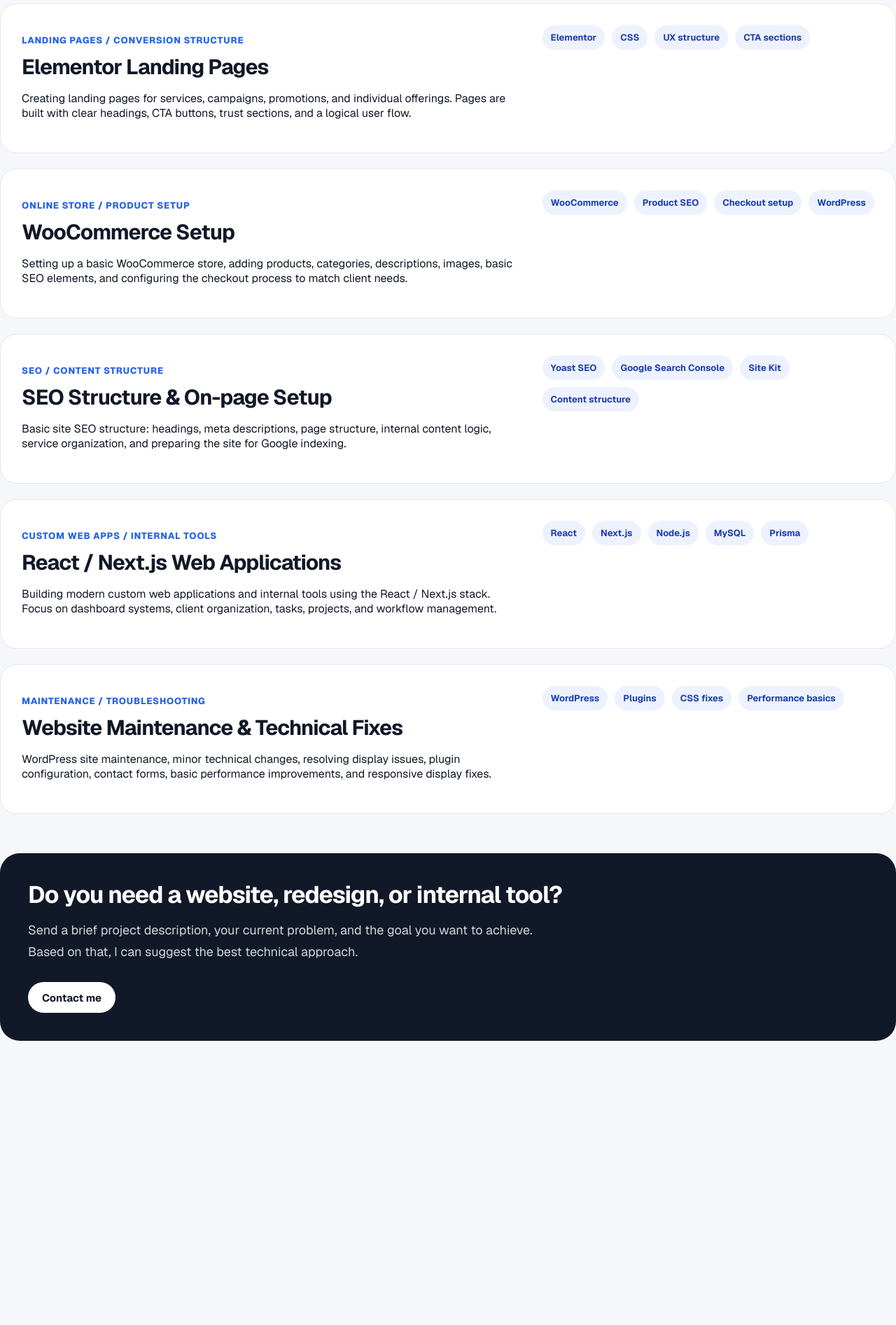
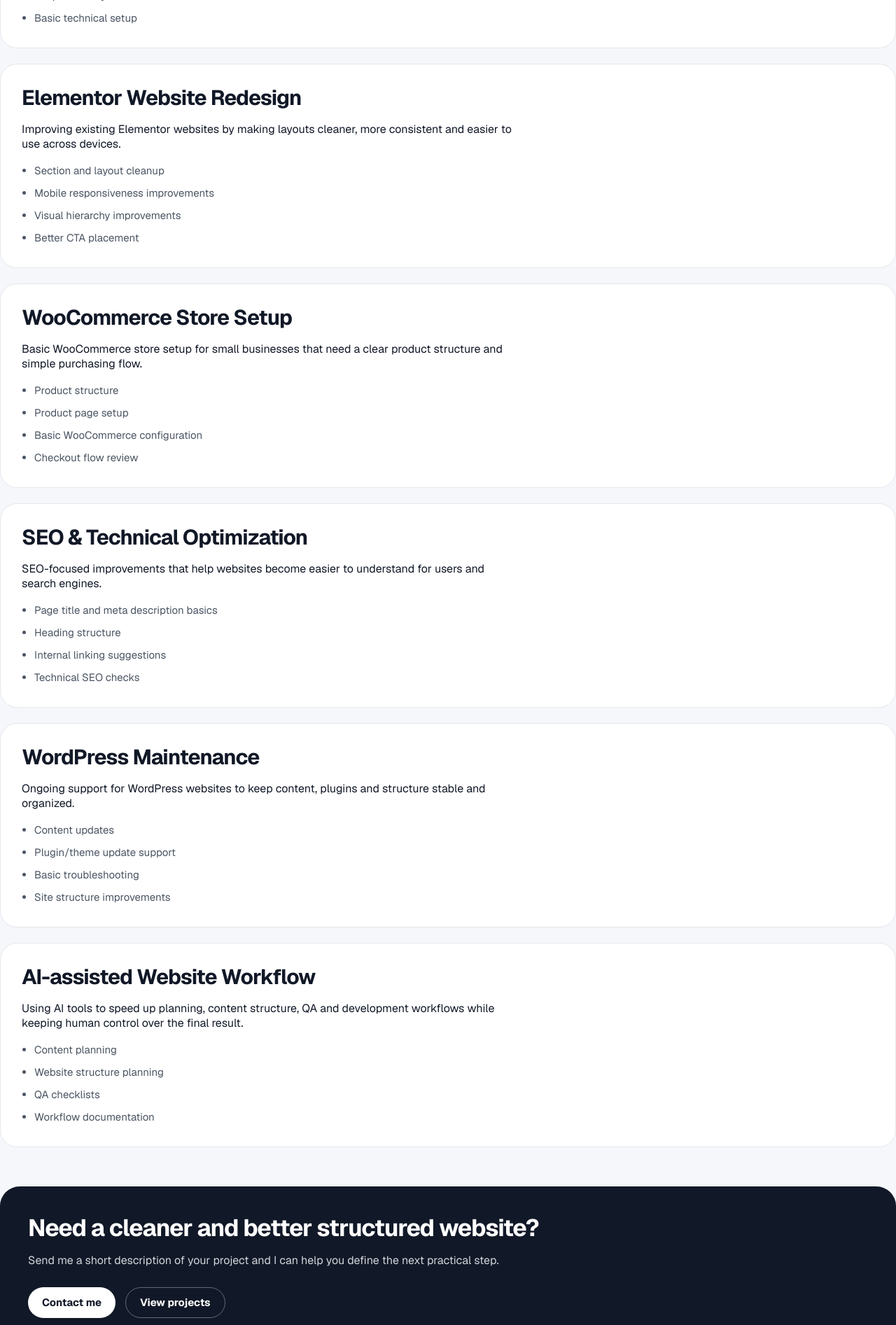
Before and after one commit to Cumbaric/djordje-clienthub, a Next.js app: page /en/services in a window 1280 px wide. Shown: the part 520-2413 px from the top of the page at 70% size. Before the commit the page ends 2007 px from the top, so only its background shows below. Built offline with nearby package versions, Linux system fonts and the light colour scheme.

Commit message:
Polish bilingual services pages

```diff
--- a/src/app/en/services/page.js
+++ b/src/app/en/services/page.js
@@ -1,60 +1,116 @@
+import Link from "next/link";
 import PageHero from "@/components/PageHero";
-import CTASection from "@/components/CTASection";
-import { services } from "@/data/services";
 
-const descriptionEn = {
-  "WordPress Website Development":
-    "Building presentation WordPress websites for small businesses, services, personal brands, and local companies. Focus on clear structure, well-organized sections, and easy content management.",
-  "Elementor Landing Pages":
-    "Creating landing pages for services, campaigns, promotions, and individual offerings. Pages are built with clear headings, CTA buttons, trust sections, and a logical user flow.",
-  "WooCommerce Setup":
-    "Setting up a basic WooCommerce store, adding products, categories, descriptions, images, basic SEO elements, and configuring the checkout process to match client needs.",
-  "SEO Structure & On-page Setup":
-    "Basic site SEO structure: headings, meta descriptions, page structure, internal content logic, service organization, and preparing the site for Google indexing.",
-  "React / Next.js Web Applications":
-    "Building modern custom web applications and internal tools using the React / Next.js stack. Focus on dashboard systems, client organization, tasks, projects, and workflow management.",
-  "Website Maintenance & Technical Fixes":
-    "WordPress site maintenance, minor technical changes, resolving display issues, plugin configuration, contact forms, basic performance improvements, and responsive display fixes.",
-};
+const services = [
+  {
+    title: "WordPress Website Development",
+    description:
+      "Clean, responsive WordPress websites built with a clear structure, practical UX and maintainable page layouts.",
+    includes: [
+      "Website structure and page setup",
+      "Elementor / Elementor Pro implementation",
+      "Responsive layout",
+      "Basic technical setup",
+    ],
+  },
+  {
+    title: "Elementor Website Redesign",
+    description:
+      "Improving existing Elementor websites by making layouts cleaner, more consistent and easier to use across devices.",
+    includes: [
+      "Section and layout cleanup",
+      "Mobile responsiveness improvements",
+      "Visual hierarchy improvements",
+      "Better CTA placement",
+    ],
+  },
+  {
+    title: "WooCommerce Store Setup",
+    description:
+      "Basic WooCommerce store setup for small businesses that need a clear product structure and simple purchasing flow.",
+    includes: [
+      "Product structure",
+      "Product page setup",
+      "Basic WooCommerce configuration",
+      "Checkout flow review",
+    ],
+  },
+  {
+    title: "SEO & Technical Optimization",
+    description:
+      "SEO-focused improvements that help websites become easier to understand for users and search engines.",
+    includes: [
+      "Page title and meta description basics",
+      "Heading structure",
+      "Internal linking suggestions",
+      "Technical SEO checks",
+    ],
+  },
+  {
+    title: "WordPress Maintenance",
+    description:
+      "Ongoing support for WordPress websites to keep content, plugins and structure stable and organized.",
+    includes: [
+      "Content updates",
+      "Plugin/theme update support",
+      "Basic troubleshooting",
+      "Site structure improvements",
+    ],
+  },
+  {
+    title: "AI-assisted Website Workflow",
+    description:
+      "Using AI tools to speed up planning, content structure, QA and development workflows while keeping human control over the final result.",
+    includes: [
+      "Content planning",
+      "Website structure planning",
+      "QA checklists",
+      "Workflow documentation",
+    ],
+  },
+];
 
 export default function ServicesPage() {
   return (
     <main className="public-page">
       <PageHero
         eyebrow="Services"
-        title="Services for WordPress, SEO, and custom web applications"
+        title="WordPress, SEO and website workflow services"
       >
-        I combine WordPress experience, Elementor, WooCommerce, SEO structure,
-        and modern React / Next.js application development for practical
-        business needs.
+        I help small businesses, service providers and content-driven projects
+        build cleaner, faster and better structured websites using WordPress,
+        Elementor, WooCommerce, SEO fundamentals and AI-assisted workflows.
       </PageHero>
 
       <section className="services-list">
         {services.map((service) => (
           <article key={service.title} className="service-list-card">
             <div className="service-list-content">
-              <p className="service-category">{service.category}</p>
               <h2>{service.title}</h2>
-              <p>{descriptionEn[service.title] || service.description}</p>
-            </div>
-
-            <div className="service-tech-list">
-              {service.technologies.map((technology) => (
-                <span key={technology}>{technology}</span>
-              ))}
+              <p>{service.description}</p>
+              <ul className="service-includes-list">
+                {service.includes.map((item) => (
+                  <li key={item}>{item}</li>
+                ))}
+              </ul>
             </div>
           </article>
         ))}
       </section>
 
-      <CTASection
-        title="Do you need a website, redesign, or internal tool?"
-        action={{ href: "/en/contact", text: "Contact me" }}
-      >
-        Send a brief project description, your current problem, and the goal
-        you want to achieve. Based on that, I can suggest the best technical
-        approach.
-      </CTASection>
+      <section className="services-cta">
+        <h2>Need a cleaner and better structured website?</h2>
+        <p>
+          Send me a short description of your project and I can help you define
+          the next practical step.
+        </p>
+        <div className="services-cta-actions">
+          <Link href="/en/contact">Contact me</Link>
+          <Link href="/en/projects" className="services-cta-secondary">
+            View projects
+          </Link>
+        </div>
+      </section>
     </main>
   );
 }
--- a/src/styles/public-pages.css
+++ b/src/styles/public-pages.css
@@ -318,6 +318,37 @@
   background: #dbeafe;
 }
 
+.services-cta-actions {
+  display: flex;
+  flex-wrap: wrap;
+  gap: 14px;
+  margin-top: 28px;
+}
+
+.services-cta-actions a {
+  margin-top: 0;
+}
+
+.services-cta-secondary {
+  background: transparent !important;
+  border: 1px solid rgba(255, 255, 255, 0.35);
+  color: #ffffff !important;
+}
+
+.services-cta-secondary:hover {
+  background: rgba(255, 255, 255, 0.1) !important;
+}
+
+.service-includes-list {
+  display: grid;
+  gap: 8px;
+  margin: 14px 0 0;
+  padding-left: 18px;
+  color: #4b5563;
+  font-size: 15px;
+  line-height: 1.6;
+}
+
 @media (max-width: 800px) {
   .service-list-card {
     grid-template-columns: 1fr;
```
Also changed, not shown: src/app/sr/usluge/page.js (+99 -24 lines).
